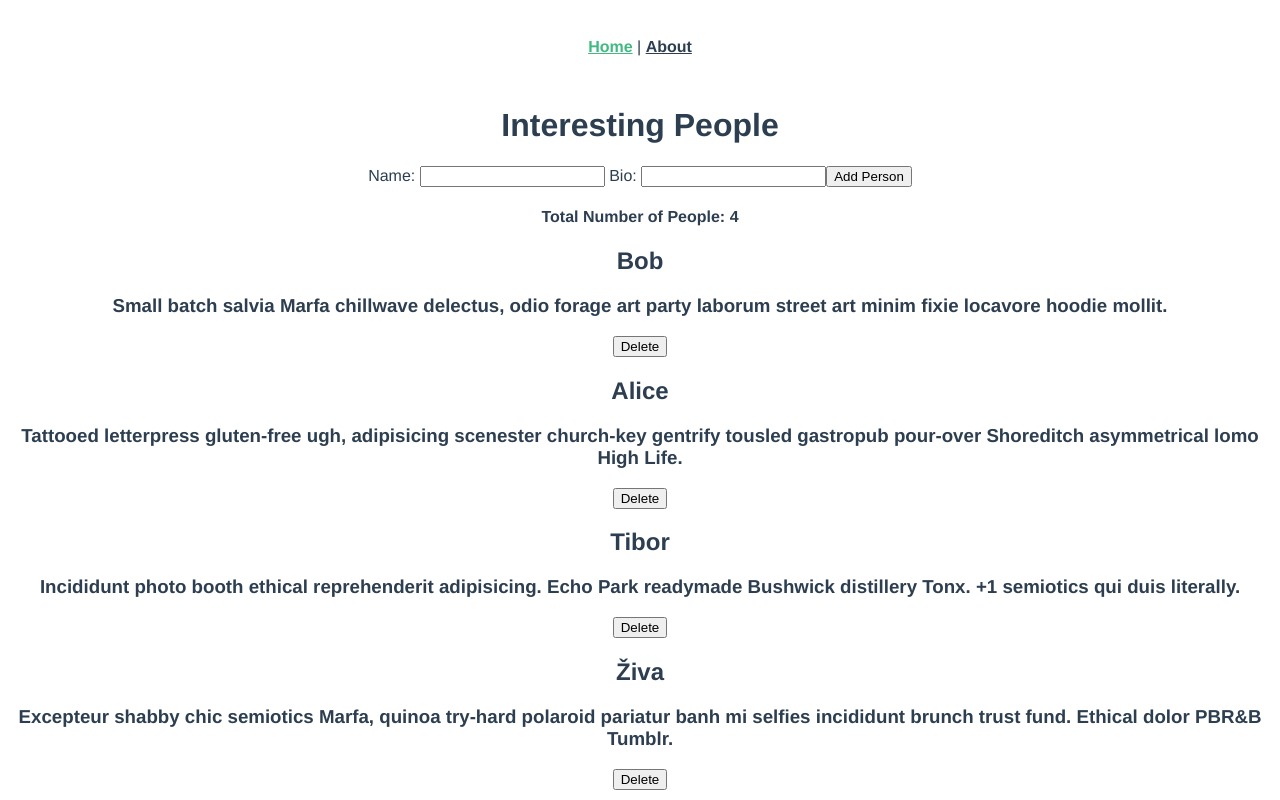
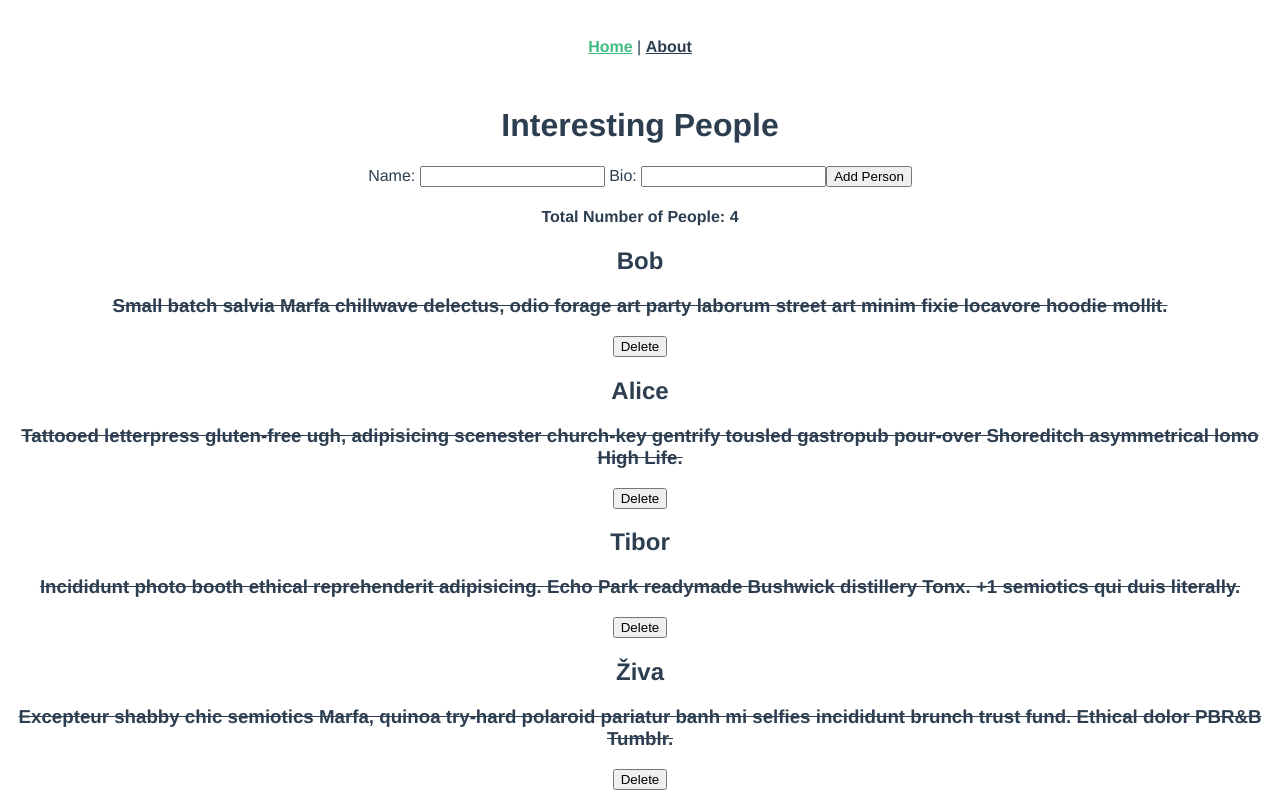
Before and after one commit to Code-Blooded-Actualize/vuejs-people-app, a Vue app: page /#/ in a window 1280 px wide. Built offline with nearby package versions, Linux system fonts and the light colour scheme.

Commit message:
v-bind:class

```diff
--- a/src/views/Home.vue
+++ b/src/views/Home.vue
@@ -14,13 +14,18 @@
 
     <div v-for="person in people">
       <h2 @click="toggleBio(person)">{{ person.name }}</h2>
-      <h3 v-if="person.bioVisible">{{ person.bio }}</h3>
-      <button @click="deletePerson(person)">Delete</button>
+      <div v-bind:class="{strike: person.bioVisible, pumpkin: true}">
+        <h3>{{ person.bio }}</h3>
+        <button @click="deletePerson(person)">Delete</button>
+      </div>
     </div>
   </div>
 </template>
 
 <style>
+.strike {
+  text-decoration: line-through;
+}
 </style>
 
 <script>
```
